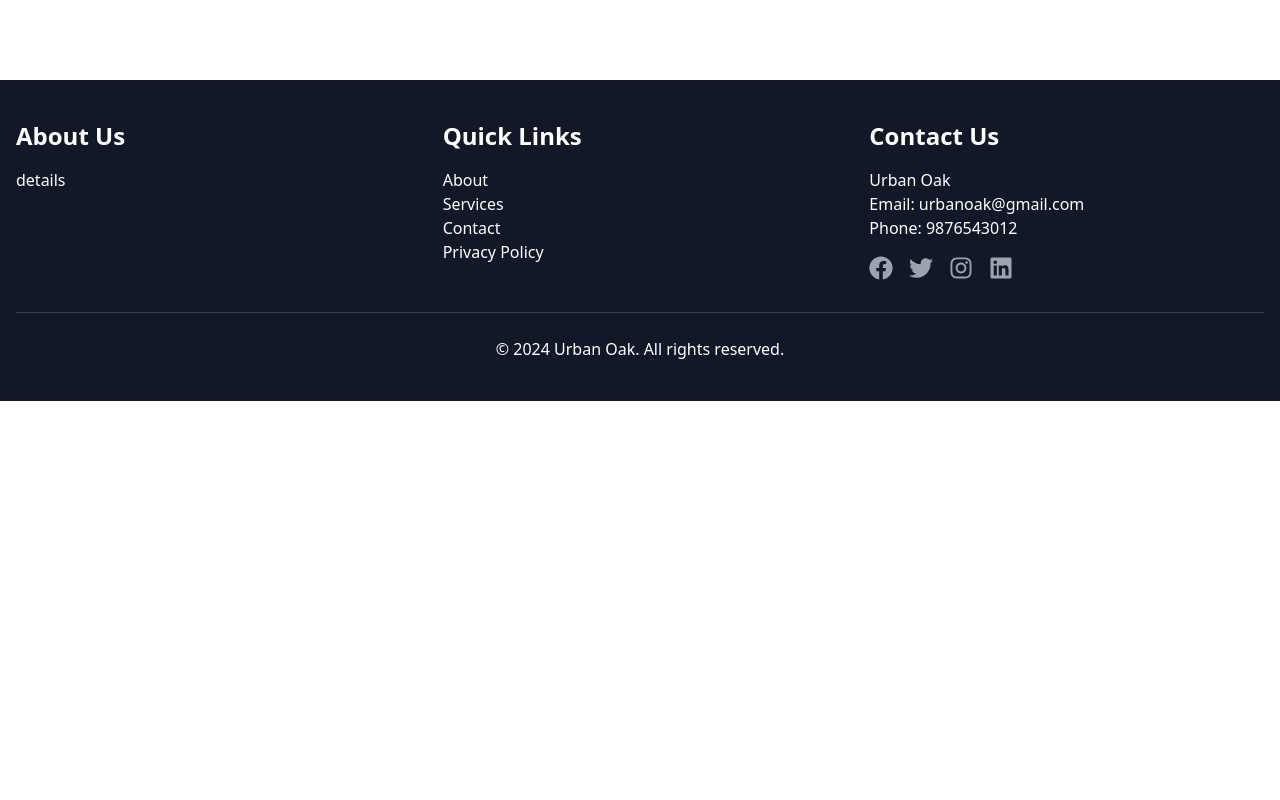
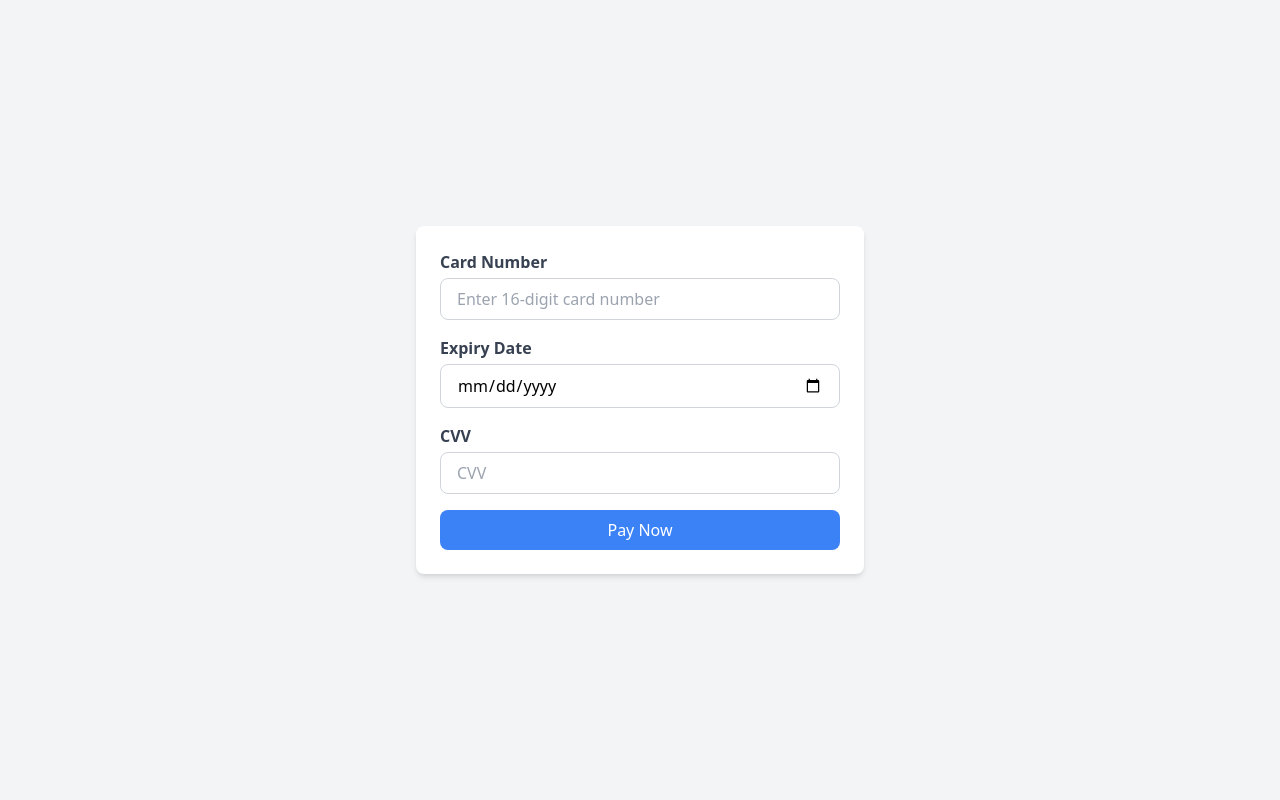
Before and after one commit to angadkt/furniture.store, a React (Vite) app: page /paymentDetails in a window 1280 px wide. Shown: the top 800 px of the page. Built offline with nearby package versions, Linux system fonts and the light colour scheme; data requests are answered from the project's data file.

Commit message:
fourth commit

```diff
--- a/data/db.json
+++ b/data/db.json
@@ -14,7 +14,7 @@
           "image": "https://img.freepik.com/premium-photo/white-leather-couch-with-wooden-leg-wooden-leg_824582-3276.jpg?w=740",
           "details": "A stylish and comfortable modern sofa, perfect for your living room.",
           "price": 499.99,
-          "quantity": 15
+          "quantity": 5
         }
       ]
     },
@@ -81,7 +81,7 @@
     },
     {
       "id": "3",
-      "name": "Mattresses ",
+      "name": "Mattresses",
       "image": "https://images-cdn.ubuy.co.in/65f54dedd16f35609536381e-2-inch-twin-cooling-gel-infused-mattress.jpg",
       "link": "/matresses"
     },
--- a/package.json
+++ b/package.json
@@ -16,7 +16,8 @@
     "react-dom": "^18.3.1",
     "react-icons": "^5.3.0",
     "react-router-dom": "^6.26.2",
-    "react-toastify": "^10.0.5"
+    "react-toastify": "^10.0.5",
+    "sweetalert2": "^11.6.13"
   },
   "devDependencies": {
     "@eslint/js": "^9.9.0",
--- a/src/App.jsx
+++ b/src/App.jsx
@@ -9,20 +9,17 @@ import Profile from "./user/components/Profile";
 import CategorySection from "./user/components/CategorySection";
 import AllProducts from "./user/pages/AllProducts";
 import ContextProduct from "./user/context/ContextProduct";
-import Sofa from "./user/pages/Sofa";
 import React from "react";
-import Matresses from "./user/pages/Matresses";
-import HomeKitchen from "./user/pages/HomeKitchen";
-import Dining from "./user/pages/Dining";
-import LampsLighting from "./user/pages/LampsLighting";
-import ProductDetails from "./user/components/ProductDetails";
 import CartView from "./user/components/CartView";
 import PaymentPage from "./user/pages/PaymentPage";
 import Footer from "./user/components/Footer";
+import PayForm from "./user/pages/PayForm";
+import { ToastContainer } from 'react-toastify';
 
 function App() {
   return (
     <div>
+      <ToastContainer position="top-center"/>
       <ContextProduct>
         <Routes>
           <Route path="/" element={<Navbar />}>
@@ -30,16 +27,17 @@ function App() {
             <Route path="/profile" element={<Profile />} />
             <Route path="/category" element={<CategorySection />} />
             <Route path="/allproducts" element={<AllProducts />} />
-            <Route path="/sofa" element={<Sofa />} />
+            {/* <Route path="/sofa" element={<Sofa />} />
             <Route path="/matresses" element={<Matresses />} />
             <Route path="/kitchen" element={<HomeKitchen />} />
             <Route path="/dining" element={<Dining />} />
             <Route path="/lampLighting" element={<LampsLighting />} />
-            <Route path="/products/:id" element={<ProductDetails />} />
+            <Route path="/products/:id" element={<ProductDetails />} /> */}
             <Route path="/cart" element={<CartView />} />
-            <Route path="/payment" element={<PaymentPage />} />
           </Route>
 
+          <Route path="/payment" element={<PaymentPage />} />
+          <Route path="/paymentDetails" element={<PayForm />} />
           <Route path="/signup" element={<RegistrationForm />} />
           <Route path="/signin" element={<SignIn />} />
         </Routes>
--- /dev/null
+++ b/src/user/pages/PayForm.jsx
@@ -0,0 +1,93 @@
+import React from 'react';
+import { Formik, Field, Form, ErrorMessage } from 'formik';
+import Swal from 'sweetalert2';
+
+const PayForm = () => {
+  return (
+    <div className="flex justify-center items-center min-h-screen bg-gray-100">
+      <Formik
+        initialValues={{
+          cardNumber: '',
+          expiryDate: '',
+          cvv: '',
+        }}
+        onSubmit={(values, { setSubmitting, setErrors }) => {
+          const errors = {};
+          // Simple validation
+          if (!/^\d{16}$/.test(values.cardNumber)) {
+            errors.cardNumber = 'Card number must be exactly 16 digits';
+          }
+          if (!values.expiryDate) {
+            errors.expiryDate = 'Expiry date is required';
+          }
+          if (!/^\d{3}$/.test(values.cvv)) {
+            errors.cvv = 'CVV must be exactly 3 digits';
+          }
+          if (Object.keys(errors).length > 0) {
+            setErrors(errors);
+            setSubmitting(false);
+            return;
+          }
+
+          // Simulate a form submission
+          setTimeout(() => {
+            Swal.fire({
+                position: "center",
+                icon: "success",
+                title: "Order Placed",
+                showConfirmButton: false,
+                timer: 1500
+              });
+            setSubmitting(false);
+          }, 400);
+        }}
+      >
+        {({ isSubmitting }) => (
+          <Form className="bg-white p-6 rounded-lg shadow-md w-full max-w-md">
+            <div className="mb-4">
+              <label htmlFor="cardNumber" className="block text-gray-700 font-semibold mb-1">Card Number</label>
+              <Field
+                type="text"
+                name="cardNumber"
+                placeholder="Enter 16-digit card number"
+                className="border border-gray-300 px-4 py-2 rounded-lg w-full focus:outline-none focus:ring-2 focus:ring-blue-400"
+              />
+              <ErrorMessage name="cardNumber" component="div" className="text-red-500 mt-1 text-sm" />
+            </div>
+
+            <div className="mb-4">
+              <label htmlFor="expiryDate" className="block text-gray-700 font-semibold mb-1">Expiry Date</label>
+              <Field
+                type="date"
+                name="expiryDate"
+                className="border border-gray-300 px-4 py-2 rounded-lg w-full focus:outline-none focus:ring-2 focus:ring-blue-400"
+              />
+              <ErrorMessage name="expiryDate" component="div" className="text-red-500 mt-1 text-sm" />
+            </div>
+
+            <div className="mb-4">
+              <label htmlFor="cvv" className="block text-gray-700 font-semibold mb-1">CVV</label>
+              <Field
+                type="text"
+                name="cvv"
+                placeholder="CVV"
+                className="border border-gray-300 px-4 py-2 rounded-lg w-full focus:outline-none focus:ring-2 focus:ring-blue-400"
+              />
+              <ErrorMessage name="cvv" component="div" className="text-red-500 mt-1 text-sm" />
+            </div>
+
+            <button
+              type="submit"
+              className="bg-blue-500 text-white px-4 py-2 rounded-lg w-full hover:bg-blue-600 transition-all duration-300"
+              disabled={isSubmitting}
+            >
+              Pay Now
+            </button>
+          </Form>
+        )}
+      </Formik>
+    </div>
+  );
+}
+
+export default PayForm;
--- a/src/user/pages/SignIn.jsx
+++ b/src/user/pages/SignIn.jsx
@@ -3,6 +3,8 @@ import { useState } from "react";
 import { Link } from "react-router-dom";
 import axios from 'axios'
 import { useNavigate } from "react-router-dom";
+import { toast } from 'react-toastify';
+import 'react-toastify/dist/ReactToastify.css';
 // import { context_page } from "../context/ContextProduct";
 
 const SignIn = () => {
@@ -47,7 +49,8 @@ const SignIn = () => {
 
         if(user.email === userDetails.email){
           if(user.password === userDetails.password) {
-            alert('login successful')
+            // alert('login successful')
+            toast.success("Login successful");
             navigate('/')
             localStorage.setItem('id', user.id)
             localStorage.setItem( 'username', user.username)
```
Also changed, not shown: src/user/pages/AllProducts.jsx (+66 -21 lines), src/user/pages/PaymentPage.jsx (+54 -50 lines), 1 other file (tests, documents, lock files or other folders).
